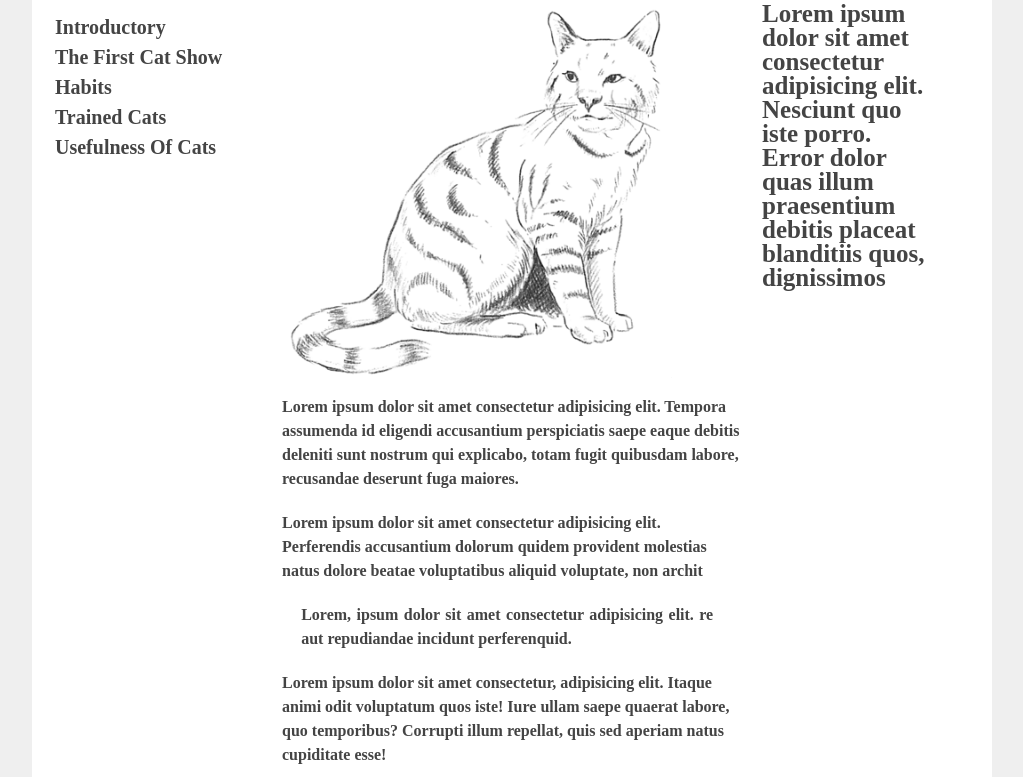
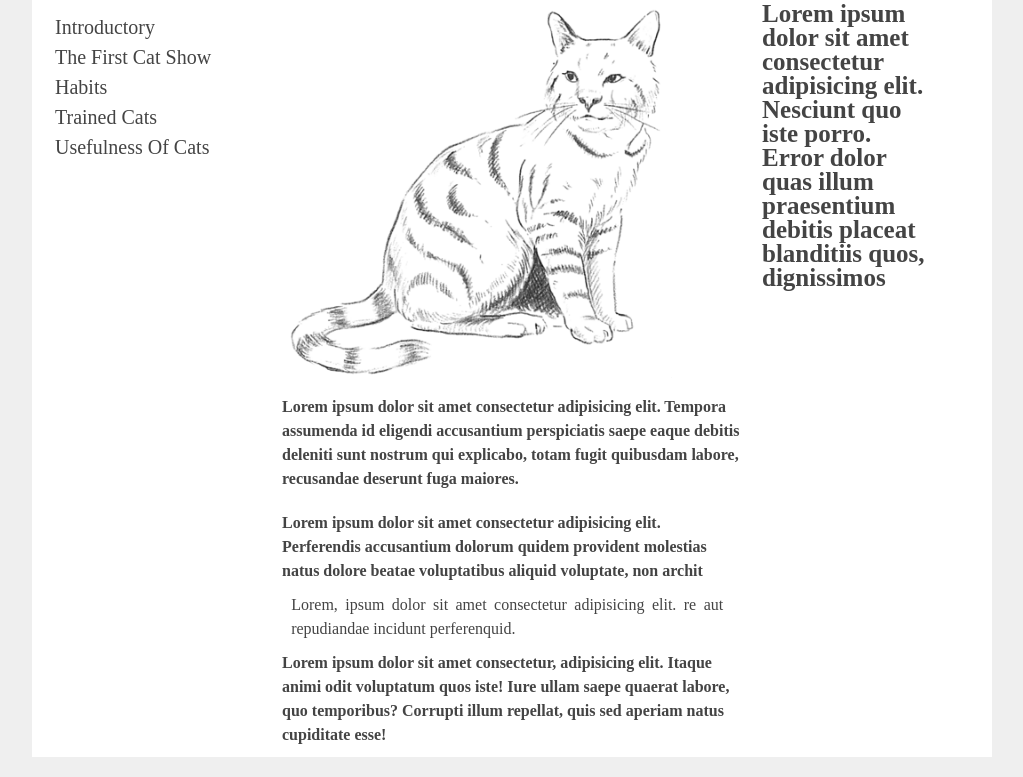
Before and after one commit to gangadhar5613/positioning-content, a plain HTML site: page assignment1/index.html in a window 1280 px wide. Shown: the part 143-920 px from the top of the page, without its empty margins (128-1151 px from the left). Drawn offline with Linux system fonts and the light colour scheme.

Commit message:
changes updated

```diff
--- a/assignment1/assets/stylesheets/style.css
+++ b/assignment1/assets/stylesheets/style.css
@@ -106,11 +106,16 @@ img{
     font-weight: 800;
     color: #444444;
     padding: 20px;
+ }
 
 
+a{
+    text-decoration: none;
+    color: #444444;
+
+}
 
 
- }
 ul{
     padding: 20px;
 
@@ -118,7 +123,7 @@ ul{
 li{
     padding: 3px;
     font-size: 20px;
-    font-weight:700;
+    font-weight: 200;
 }
 .col{
     float: left;
@@ -149,6 +154,7 @@ li{
 .col-1,.col-3{
     margin-top: 5%;
 }
+
 .para{
     width: 90%;
     text-align: justify;
--- a/assignment1/index.html
+++ b/assignment1/index.html
@@ -11,23 +11,22 @@
         </header>
         <main class="container clearfix">
             <section>
-
-                <div class="col col-1">
+                <nav class="col col-1">
                   <ul>
-                    <li>Introductory</li>
-                    <li>The First Cat Show</li>
-                    <li>Habits</li>
-                    <li>Trained Cats</li>
-                    <li>Usefulness Of Cats</li>
+                    <li><a href="#">Introductory</a></li>
+                    <li><a href="#">The First Cat Show</a></li>
+                    <li><a href="#">Habits</a></li>
+                    <li><a href="#">Trained Cats</a></li>
+                    <li><a href="#">Usefulness Of Cats</a></li>
                   </ul>
-                </div>
+                </nav>
                 <div class="col col-2">
                     <h2>Usefulness of cats</h2>
                   <img src="assets/images/img2.png" alt="Image of Cat">
                   <p>Lorem ipsum dolor sit amet consectetur adipisicing elit. Tempora assumenda id eligendi accusantium perspiciatis saepe eaque debitis deleniti sunt nostrum qui explicabo, totam fugit quibusdam labore, recusandae deserunt fuga maiores. </p>
                   <p>Lorem ipsum dolor sit amet consectetur adipisicing elit. Perferendis accusantium dolorum quidem provident molestias natus dolore beatae voluptatibus aliquid voluptate, non archit</p>
                   <div class="para">
-                     <p>Lorem, ipsum dolor sit amet consectetur adipisicing elit. re aut repudiandae incidunt perferenquid.</p>
+                     <blockquote>Lorem, ipsum dolor sit amet consectetur adipisicing elit. re aut repudiandae incidunt perferenquid.</blockquote>
                     </div>
                   <p>Lorem ipsum dolor sit amet consectetur, adipisicing elit. Itaque animi odit voluptatum quos iste! Iure ullam saepe quaerat labore, quo temporibus? Corrupti illum repellat, quis sed aperiam natus cupiditate esse!</p>
                 </div>
```
